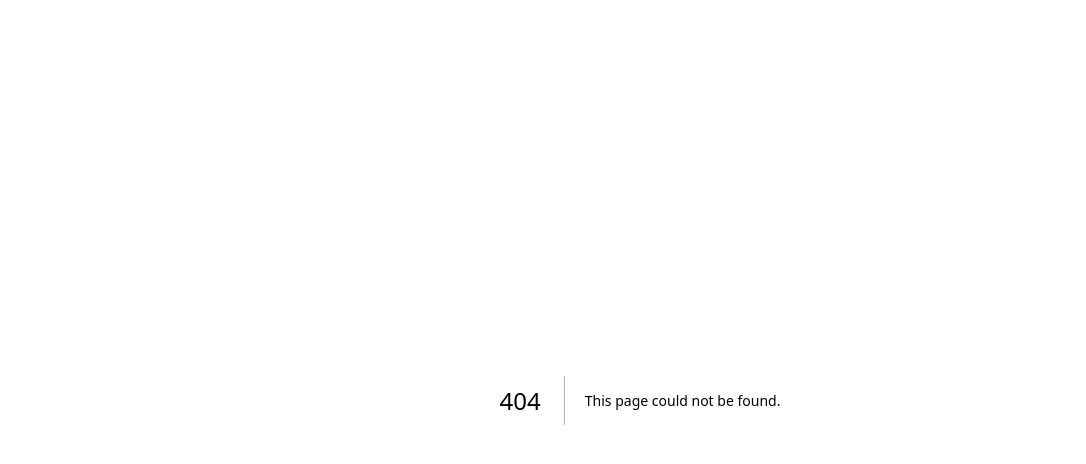
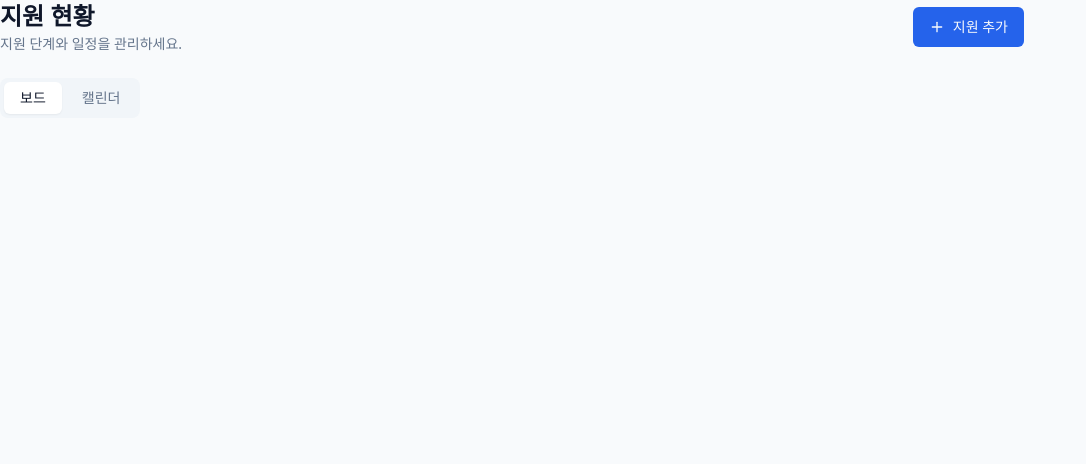
Before and after one commit to sungsmith/2chi, a Next.js app in the folder apps/web/: page /applications in a window 1280 px wide. Before the commit this address had no page. Shown: the top 464 px of the page, without its empty margins (0-1086 px from the left). Built offline with nearby package versions, Linux system fonts and the light colour scheme; no server answers.

Commit message:
feat(phase1-d-applications-calendar): step 5 — calendar-ui-main-page

```diff
--- /dev/null
+++ b/apps/web/app/applications/page.tsx
@@ -0,0 +1,61 @@
+'use client';
+
+import { useState } from 'react';
+import { Plus } from 'lucide-react';
+import { Button } from '@/components/ui/button';
+import { ApplicationBoard } from '@/components/applications/application-board';
+import { CalendarView } from '@/components/applications/calendar-view';
+import { AddApplicationModal } from '@/components/applications/add-application-modal';
+import { useApplications } from '@/hooks/use-applications';
+import { cn } from '@/lib/utils';
+
+type Tab = 'board' | 'calendar';
+
+export default function ApplicationsPage() {
+  const [tab, setTab] = useState<Tab>('board');
+  const [showModal, setShowModal] = useState(false);
+  const { data: applications, isLoading } = useApplications();
+
+  return (
+    <div className="max-w-5xl">
+      <div className="flex items-center justify-between mb-6">
+        <div>
+          <h1 className="text-2xl font-semibold text-slate-900">지원 현황</h1>
+          <p className="text-sm text-slate-500 mt-0.5">지원 단계와 일정을 관리하세요.</p>
+        </div>
+        <Button
+          className="flex items-center gap-2"
+          onClick={() => setShowModal(true)}
+        >
+          <Plus className="w-4 h-4" />
+          지원 추가
+        </Button>
+      </div>
+
+      <div className="flex gap-1 mb-6 bg-slate-100 rounded-lg p-1 w-fit">
+        {(['board', 'calendar'] as Tab[]).map((t) => (
+          <button
+            key={t}
+            onClick={() => setTab(t)}
+            className={cn(
+              'px-4 py-1.5 rounded-md text-sm font-medium transition-colors',
+              tab === t ? 'bg-white text-slate-900 shadow-sm' : 'text-slate-500 hover:text-slate-700',
+            )}
+          >
+            {t === 'board' ? '보드' : '캘린더'}
+          </button>
+        ))}
+      </div>
+
+      {isLoading && <div className="text-sm text-slate-500">불러오는 중...</div>}
+
+      {tab === 'board' && applications && (
+        <ApplicationBoard applications={applications} />
+      )}
+
+      {tab === 'calendar' && <CalendarView />}
+
+      {showModal && <AddApplicationModal onClose={() => setShowModal(false)} />}
+    </div>
+  );
+}
--- /dev/null
+++ b/apps/web/components/applications/calendar-view.tsx
@@ -0,0 +1,86 @@
+'use client';
+
+import { useState } from 'react';
+import { ChevronLeft, ChevronRight, Trash2 } from 'lucide-react';
+import { Button } from '@/components/ui/button';
+import { useCalendarEvents, useDeleteCalendarEvent } from '@/hooks/use-calendar';
+import { cn } from '@/lib/utils';
+
+const EVENT_TYPE_CONFIG = {
+  DEADLINE: { label: '마감', className: 'bg-red-50 text-red-600' },
+  INTERVIEW: { label: '면접', className: 'bg-blue-50 text-blue-700' },
+  OTHER: { label: '기타', className: 'bg-slate-100 text-slate-600' },
+} as const;
+
+export function CalendarView() {
+  const [year, setYear] = useState(new Date().getFullYear());
+  const [month, setMonth] = useState(new Date().getMonth() + 1);
+  const { data: events, isLoading } = useCalendarEvents(year, month);
+  const deleteEvent = useDeleteCalendarEvent();
+
+  const prevMonth = () => {
+    if (month === 1) { setYear(y => y - 1); setMonth(12); }
+    else setMonth(m => m - 1);
+  };
+
+  const nextMonth = () => {
+    if (month === 12) { setYear(y => y + 1); setMonth(1); }
+    else setMonth(m => m + 1);
+  };
+
+  return (
+    <div>
+      <div className="flex items-center gap-4 mb-6">
+        <Button variant="ghost" size="sm" onClick={prevMonth}>
+          <ChevronLeft className="w-4 h-4" />
+        </Button>
+        <span className="text-lg font-semibold text-slate-900">
+          {year}년 {month}월
+        </span>
+        <Button variant="ghost" size="sm" onClick={nextMonth}>
+          <ChevronRight className="w-4 h-4" />
+        </Button>
+      </div>
+
+      {isLoading && <div className="text-sm text-slate-500">불러오는 중...</div>}
+
+      {events?.length === 0 && (
+        <div className="text-center py-12 text-slate-400">
+          <p className="text-sm">이번 달 일정이 없습니다.</p>
+        </div>
+      )}
+
+      <div className="space-y-2">
+        {events?.map((event) => {
+          const config = EVENT_TYPE_CONFIG[event.eventType];
+          return (
+            <div
+              key={event.id}
+              className="flex items-center justify-between bg-white rounded-lg border border-slate-200 px-4 py-3 shadow-sm group"
+            >
+              <div className="flex items-center gap-3">
+                <span className={cn('rounded-full text-xs font-medium px-2.5 py-0.5', config.className)}>
+                  {config.label}
+                </span>
+                <div>
+                  <p className="text-sm font-medium text-slate-900">{event.title}</p>
+                  <p className="text-xs text-slate-400">
+                    {new Date(event.scheduledAt).toLocaleDateString('ko-KR', {
+                      month: 'long', day: 'numeric', weekday: 'short'
+                    })}
+                  </p>
+                </div>
+              </div>
+              <button
+                onClick={() => deleteEvent.mutate(event.id)}
+                className="opacity-0 group-hover:opacity-100 transition-opacity text-slate-400 hover:text-red-500"
+              >
+                <Trash2 className="w-4 h-4" />
+              </button>
+            </div>
+          );
+        })}
+      </div>
+    </div>
+  );
+}
```
